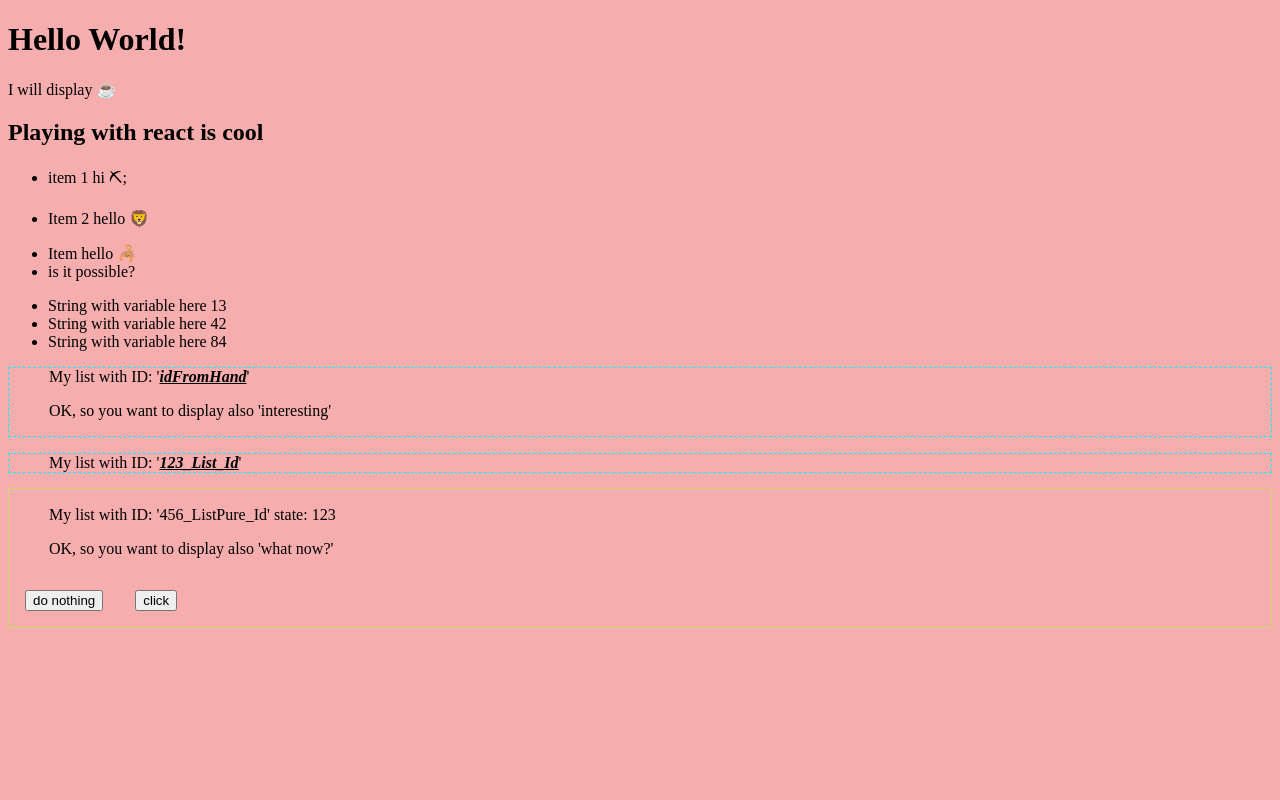
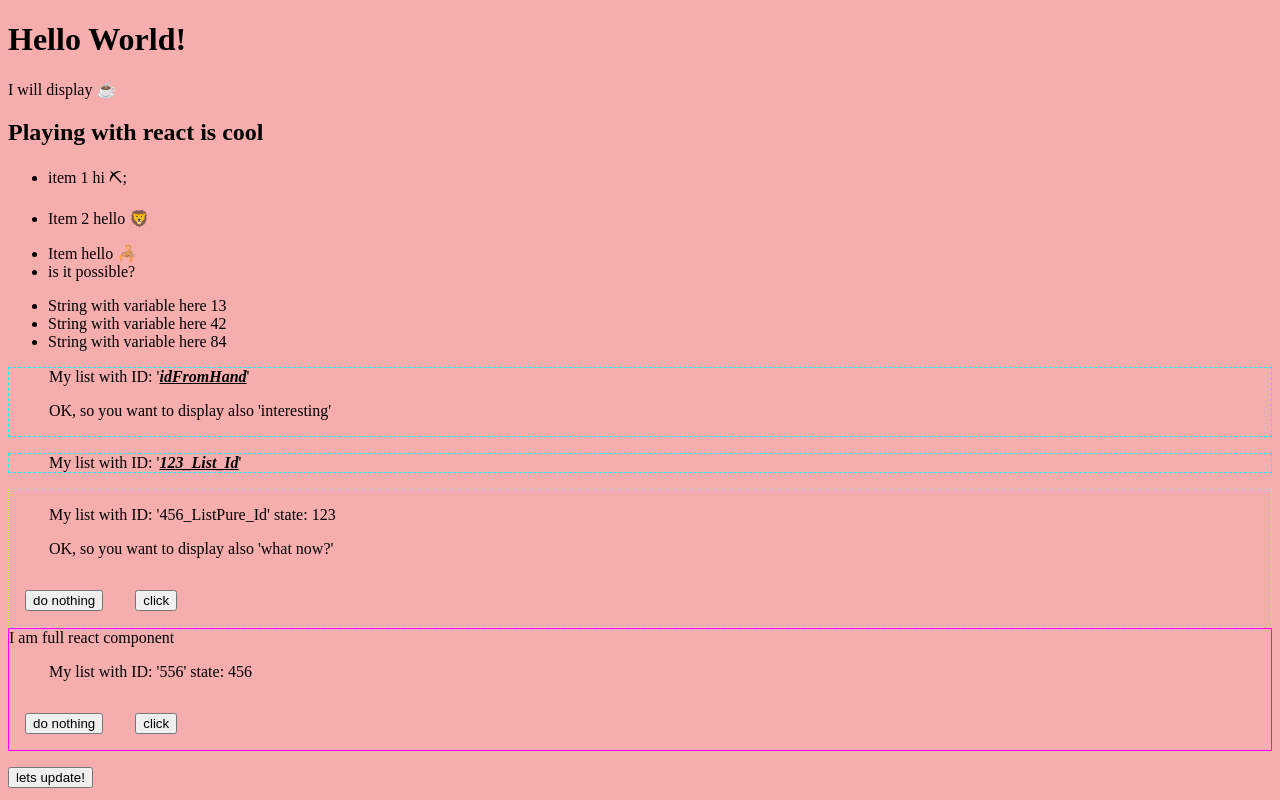
Before and after one commit to adam-dziomdziora-cybercom/ReactJS, a React app: page / in a window 1280 px wide. Built offline with nearby package versions, Linux system fonts and the light colour scheme.

Commit message:
added another list component hello world pure component communication child -> parent

```diff
--- a/package.json
+++ b/package.json
@@ -30,6 +30,7 @@
   },
   "devDependencies": {
     "@babel/core": "^7.8.7",
+    "@babel/plugin-proposal-class-properties": "^7.8.3",
     "@babel/preset-env": "^7.8.7",
     "@babel/preset-react": "^7.8.3",
     "babel-eslint": "^10.1.0",
--- a/src/index.jsx
+++ b/src/index.jsx
@@ -3,11 +3,33 @@ import ReactDOM from 'react-dom';
 import './style/main.less';
 import List from './lists';
 import ListPure from './listsPure';
+import withLogger from './wrappedLogger';
+import ListComponent from './listsComponent';
 
-const HelloWorld = props => {
+class HelloWorld extends React.PureComponent {
+  constructor(props) {
+    super(props);
+    this.state = { date: '', items: [4, 5, 6] };
+    this.updateListWithLogger = this.updateListWithLogger.bind(this);
+  }
+
+  updateListWithLogger = () => {
+    const date = new Date().toLocaleTimeString();
+    this.setState({ date });
+  };
+
+  onChange = lastValue => {
+    const newValue = lastValue + 1;
+    const items = [...this.state.items, newValue];
+    const update = `Last update at ${new Date().toLocaleTimeString()} -> inserted value: ${newValue}`;
+    this.setState({ update, items });
+  };
+
+  render() {
     const idFromVariable = '123_List_Id';
     const idPureFromVariable = '456_ListPure_Id';
     const valueToInject = 'what now?';
+    const ListWithLogger = withLogger(ListComponent);
 
     return (
       <div>
@@ -21,9 +43,18 @@ const HelloWorld = props => {
         <List id="idFromHand" valueToInject="interesting" />
         <List id={idFromVariable} />
         <ListPure id={idPureFromVariable} valueToInject={valueToInject} />
+        <ListWithLogger
+          id="556"
+          valueToInject={this.state.date}
+          onChange={this.onChange}
+          items={this.state.items}
+        />
+        <p>{this.state.update}</p>
+        <button onClick={this.updateListWithLogger}> lets update! </button>
       </div>
     );
-};
+  }
+}
 
 ReactDOM.render(<HelloWorld />, document.getElementById('root'));
 
--- /dev/null
+++ b/src/listsComponent.jsx
@@ -0,0 +1,53 @@
+import React from 'react';
+import PropTypes from 'prop-types';
+import styles from './style/listsComponent.less';
+
+class ListComponent extends React.PureComponent {
+  constructor(props) {
+    super(props);
+    this.doStuff = this.doStuff.bind(this);
+    this.doNothing = this.doNothing.bind(this);
+  }
+
+  doNothing() {
+    this.forceUpdate();
+  }
+
+  doStuff() {
+    const { onChange, items } = this.props;
+    const lastItem = items[items.length - 1];
+    onChange(lastItem);
+  }
+
+  render() {
+    console.log('I am rendering 2');
+    const { id, valueToInject, items } = this.props;
+
+    return (
+      <div className={styles.listPure}>
+        I am full react component
+        <ul id={id}>
+          My list with ID: '{id}' state: {items}
+          {valueToInject.length > 0 && (
+            <p>OK, so you want to display also '{valueToInject}'</p>
+          )}
+        </ul>
+        <button onClick={this.doNothing}> do nothing</button>
+        <button onClick={this.doStuff}> click </button>
+      </div>
+    );
+  }
+}
+
+ListComponent.propTypes = {
+  id: PropTypes.string.isRequired,
+  valueToInject: PropTypes.string,
+  onChange: PropTypes.func.isRequired,
+  items: PropTypes.array.isRequired,
+};
+
+ListComponent.defaultProps = {
+  valueToInject: '',
+};
+
+export default ListComponent;
--- /dev/null
+++ b/src/style/listsComponent.less
@@ -0,0 +1,10 @@
+.listPure {
+  border: 1px double magenta;
+  min-width: 1vw;
+  min-height: 1vh;
+  overflow: auto;
+}
+
+.listPure > button {
+  margin: 1rem;
+}
--- /dev/null
+++ b/src/wrappedLogger.jsx
@@ -0,0 +1,13 @@
+import React from 'react';
+
+const withLogger = WrappedComponent =>
+  class HOC extends React.PureComponent {
+    componentDidMount() {
+      console.log('Actual props: ', this.props);
+    }
+
+    render() {
+      return <WrappedComponent {...this.props} />;
+    }
+  };
+export default withLogger;
```
Also changed, not shown: .babelrc, 1 other file (tests, documents, lock files or other folders). Lines whose indentation alone changed are shown as unchanged.
